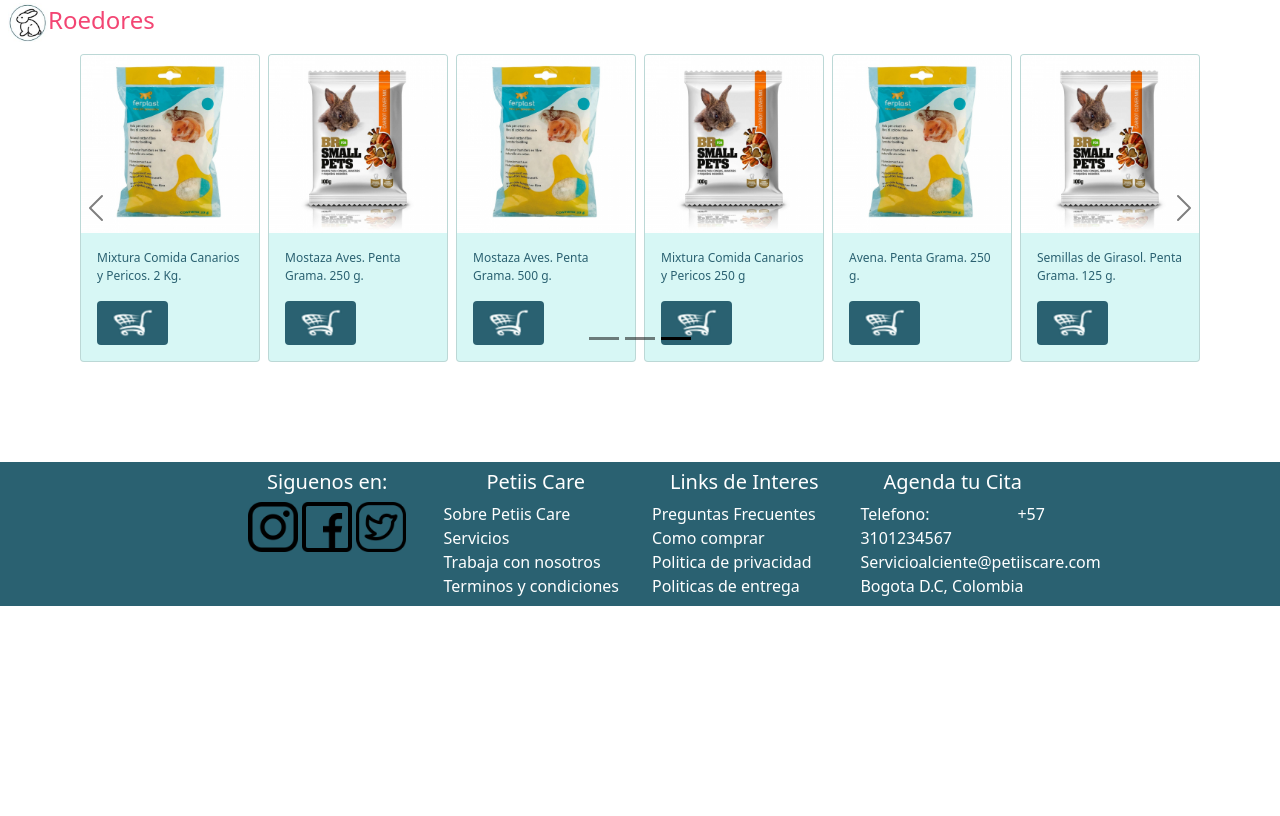
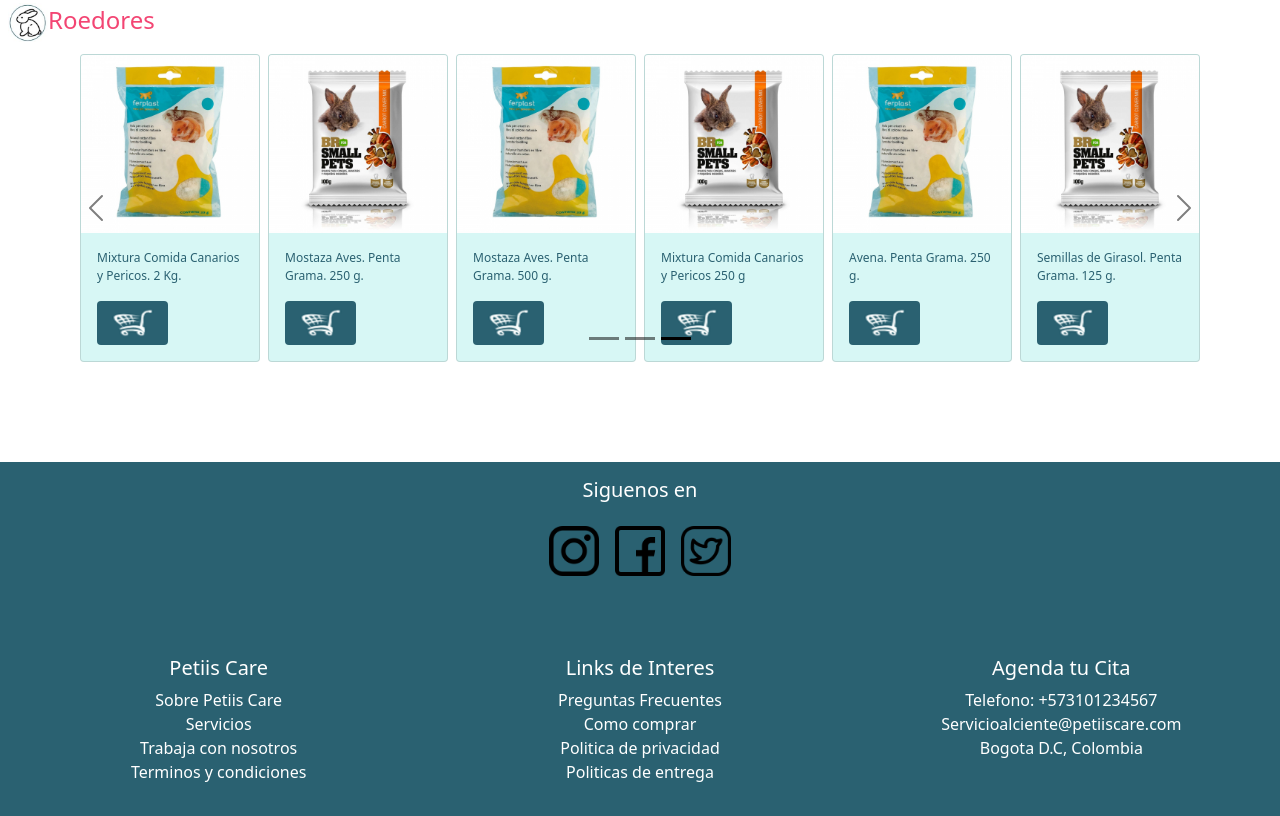
Before and after one commit to Gabrielaromeroreina/Proyecto_grupo, a plain HTML site: page indexproductos.html in a window 1280 px wide. Shown: the part 1765-2581 px from the top of the page. Before the commit the page ends 2371 px from the top, so only its background shows below. Drawn offline with nearby package versions, Linux system fonts and the light colour scheme.

Commit message:
Footer indexproductos

```diff
--- a/indexproductos.html
+++ b/indexproductos.html
@@ -1197,87 +1197,111 @@
 
     <!-- Footer -->
     <div class="pt-5">
-      <footer class="text-center text-white p-2" style="background-color: #2a6171;">
+      <footer class="text-white p-2" style="background-color: #2a6171">
+        <!--Grid row-->
 
-          <!--Grid row-->
+        <!-- Accounts -->
+        <div>
+          <h5 class="text-center p-2" style="color: white">Siguenos en</h5>
+          <div class="d-flex justify-content-center">
+            <img
+              class="m-2"
+              src="assets/img/logotipo-de-instagram.png"
+              alt="logo"
+              width="50"
+              height="50"
+            />
+            <img
+              class="m-2"
+              src="assets/img/facebook.png"
+              alt="logo"
+              width="50"
+              height="50"
+            />
+            <img
+              class="m-2"
+              src="assets/img/gorjeo.png"
+              alt="logo"
+              width="50"
+              height="50"
+            />
+          </div>
+        </div>
 
-            <!--Grid column-->
-          <div class="d-flex justify-content-center text-decoration-none">
-            <div class="row">
-              <!--Grid column-->
-              <div class="col-lg-3 col-md-6 mb-4 mb-md-0">
-
-                <h5 class="text" style="color: white;">Siguenos en:</h5>
-                <img src="assets/img/logotipo-de-instagram.png" alt="logo" width="50" height="50" >
-                <img src="assets/img/facebook.png" alt="logo" width="50" height="50">
-                <img src="assets/img/gorjeo.png" alt="logo" width="50" height="50">
-            </div>
-
-            <!--Grid column-->
-            <div class="col-lg-3 col-md-6 mb-4 mb-md-0">
-              <h5 class="text" style="color: white;">Petiis Care</h5>
-
-              <ul class="list-unstyled mb-0" style="text-align: justify;">
+        <div class="mt-5 justify-content-center">
+          <div class="row m-0">
+            <div class="col-md-4 text-center my-4">
+              <h5 class="text" style="color: white">Petiis Care</h5>
+              <ul class="list-unstyled text-center mb-0">
                 <li>
-                  <a href="#!" class="text-white text-decoration-none">Sobre Petiis Care</a>
+                  <a href="#!" class="text-white text-decoration-none"
+                    >Sobre Petiis Care</a
+                  >
                 </li>
                 <li>
-                  <a href="#!" class="text-white text-decoration-none">Servicios</a>
+                  <a href="#!" class="text-white text-decoration-none"
+                    >Servicios</a
+                  >
                 </li>
                 <li>
-                  <a href="#!" class="text-white text-decoration-none">Trabaja con nosotros</a>
+                  <a href="#!" class="text-white text-decoration-none"
+                    >Trabaja con nosotros</a
+                  >
                 </li>
                 <li>
-                  <a href="#!" class="text-white text-decoration-none">Terminos y condiciones</a>
+                  <a href="#!" class="text-white text-decoration-none"
+                    >Terminos y condiciones</a
+                  >
                 </li>
               </ul>
             </div>
-            <!--Grid column-->
-
-            <!--Grid column-->
-            <div class="col-lg-3 col-md-6 mb-4 mb-md-0">
-              <h5 class="text" style="color: white;">Links de Interes</h5>
-
-              <ul class="list-unstyled mb-0" style="text-align: justify;">
+            <div class="col-md-4 text-center my-4">
+              <h5 class="text" style="color: white">Links de Interes</h5>
+              <ul class="list-unstyled text-center mb-0">
                 <li>
-                  <a href="#!" class="text-white text-decoration-none">Preguntas Frecuentes</a>
+                  <a href="#!" class="text-white text-decoration-none"
+                    >Preguntas Frecuentes</a
+                  >
                 </li>
                 <li>
-                  <a href="#!" class="text-white text-decoration-none">Como comprar</a>
+                  <a href="#!" class="text-white text-decoration-none"
+                    >Como comprar</a
+                  >
                 </li>
                 <li>
-                  <a href="#!" class="text-white text-decoration-none">Politica de privacidad</a>
+                  <a href="#!" class="text-white text-decoration-none"
+                    >Politica de privacidad</a
+                  >
                 </li>
                 <li>
-                  <a href="#!" class="text-white text-decoration-none">Politicas de entrega</a>
+                  <a href="#!" class="text-white text-decoration-none"
+                    >Politicas de entrega</a
+                  >
                 </li>
               </ul>
             </div>
-            <!--Grid column-->
-
-            <!--Grid column-->
-            <div class="col-lg-3 col-md-6 mb-4 mb-md-0">
-              <h5 class="text" style="color: white;">Agenda tu Cita</h5>
-
-              <ul class="list-unstyled mb-0 justify-content-end"style="text-align: justify;">
+            <div class="col-md-4 text-center my-4">
+              <h5 class="text" style="color: white">Agenda tu Cita</h5>
+              <ul class="list-unstyled text-center mb-0 justify-content-end">
                 <li>
-                  <a href="#" class="text-white text-decoration-none">Telefono: +57 3101234567</a>
+                  <a href="#" class="text-white text-decoration-none"
+                    >Telefono: +573101234567</a
+                  >
                 </li>
                 <li>
-                  <a href="#!" class="text-white text-decoration-none">Servicioalciente@petiiscare.com</a>
+                  <a href="#!" class="text-white text-decoration-none"
+                    >Servicioalciente@petiiscare.com</a
+                  >
                 </li>
                 <li>
-                  <a href="#!" class="text-white text-decoration-none">Bogota D.C, Colombia</a>
+                  <a href="#!" class="text-white text-decoration-none"
+                    >Bogota D.C, Colombia</a
+                  >
                 </li>
               </ul>
             </div>
-            <!--Grid column-->
           </div>
-          <!--Grid row-->
-        <!-- Section: Links -->
-      </div>
-      <!-- Grid container -->
-      </div>
+        </div>
       </footer>
 
     <script
```
